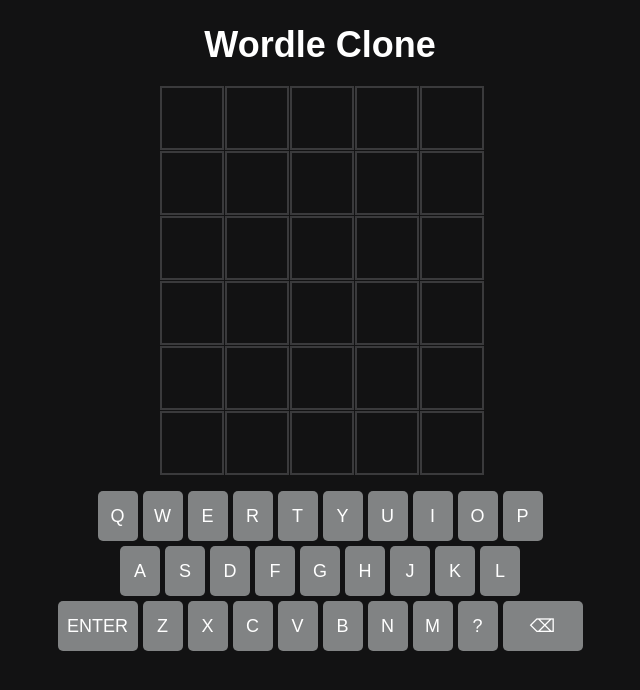
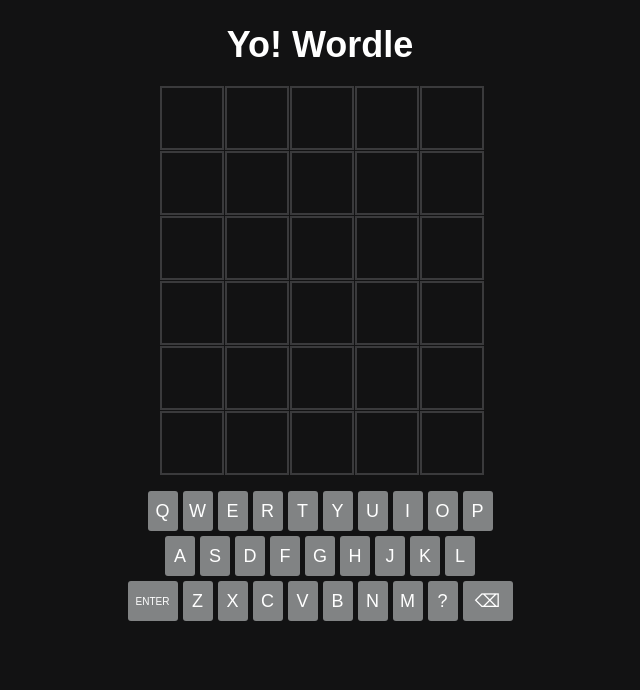
Before and after one commit to yousukedayo/worldle, a plain HTML site: page index.html in a window 1280 px wide. Shown: the whole page, without its empty margins (320-960 px from the left). Drawn offline with Linux system fonts and the light colour scheme.

Commit message:
Add files via upload

```diff
--- a/index.html
+++ b/index.html
@@ -7,7 +7,7 @@
     <link rel="stylesheet" href="style.css">
 </head>
 <body>
-    <h1>Wordle Clone</h1>
+    <h1>Yo! Wordle</h1>
 
     <!-- Game Grid -->
     <div id="game-board"></div>
@@ -38,7 +38,7 @@
             <button class="key" id="key-L" onclick="handleKeyClick('L')">L</button>
         </div>
         <div class="keyboard-row">
-            <button class="key special-key" id="key-Enter" onclick="handleKeyClick('Enter')">Enter</button>
+            <button class="key special-key enter" id="key-Enter" onclick="handleKeyClick('Enter')">Enter</button>
             <button class="key" id="key-Z" onclick="handleKeyClick('Z')">Z</button>
             <button class="key" id="key-X" onclick="handleKeyClick('X')">X</button>
             <button class="key" id="key-C" onclick="handleKeyClick('C')">C</button>
--- a/style.css
+++ b/style.css
@@ -49,17 +49,20 @@ h1 {
 }
 
 .key {
-    width: 40px;
-    height: 50px;
+    width: 30px;
+    height: 40px;
     font-size: 18px;
     text-transform: uppercase;
     background-color: #818384;
     color: white;
     border: none;
-    border-radius: 5px;
+    border-radius: 3px;
     cursor: pointer;
 }
 
 .special-key {
-    width: 80px;
+    width: 50px;
 }
+.enter {
+    font-size: 10px;
+}
```
